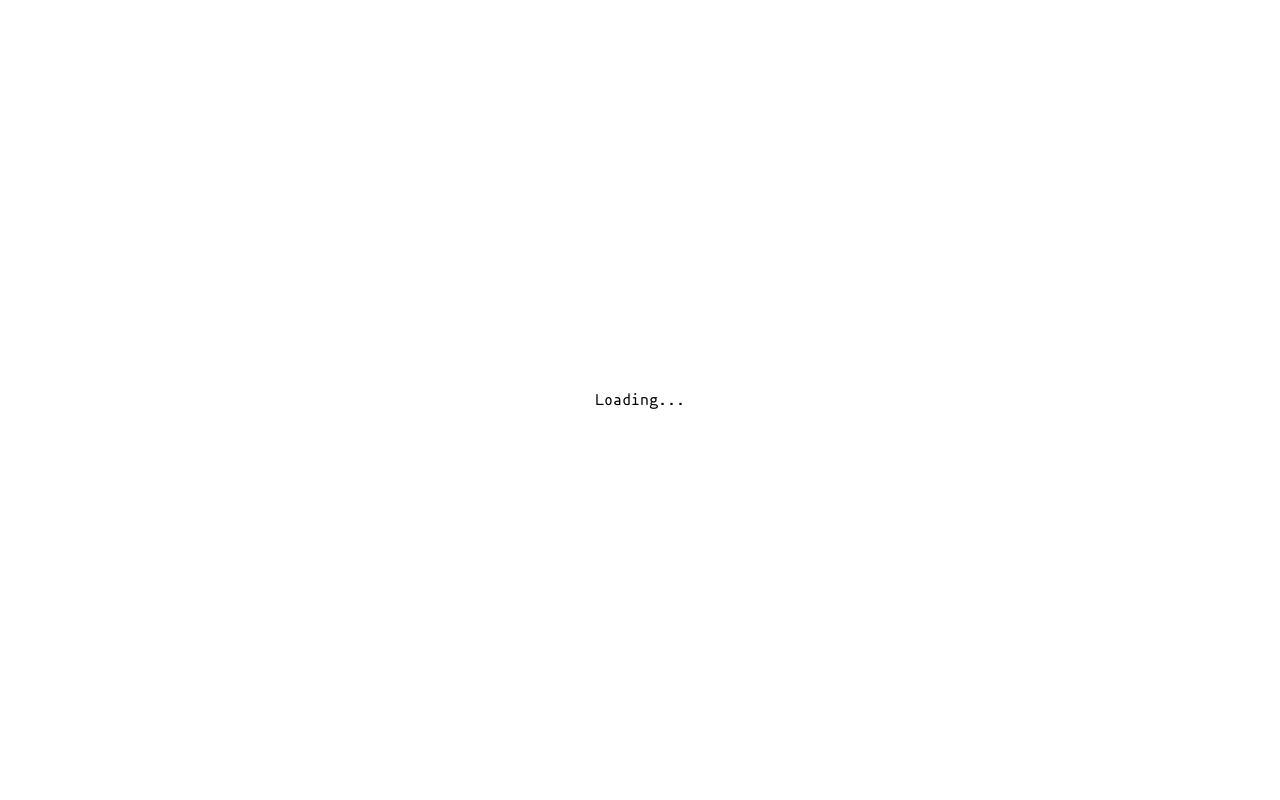
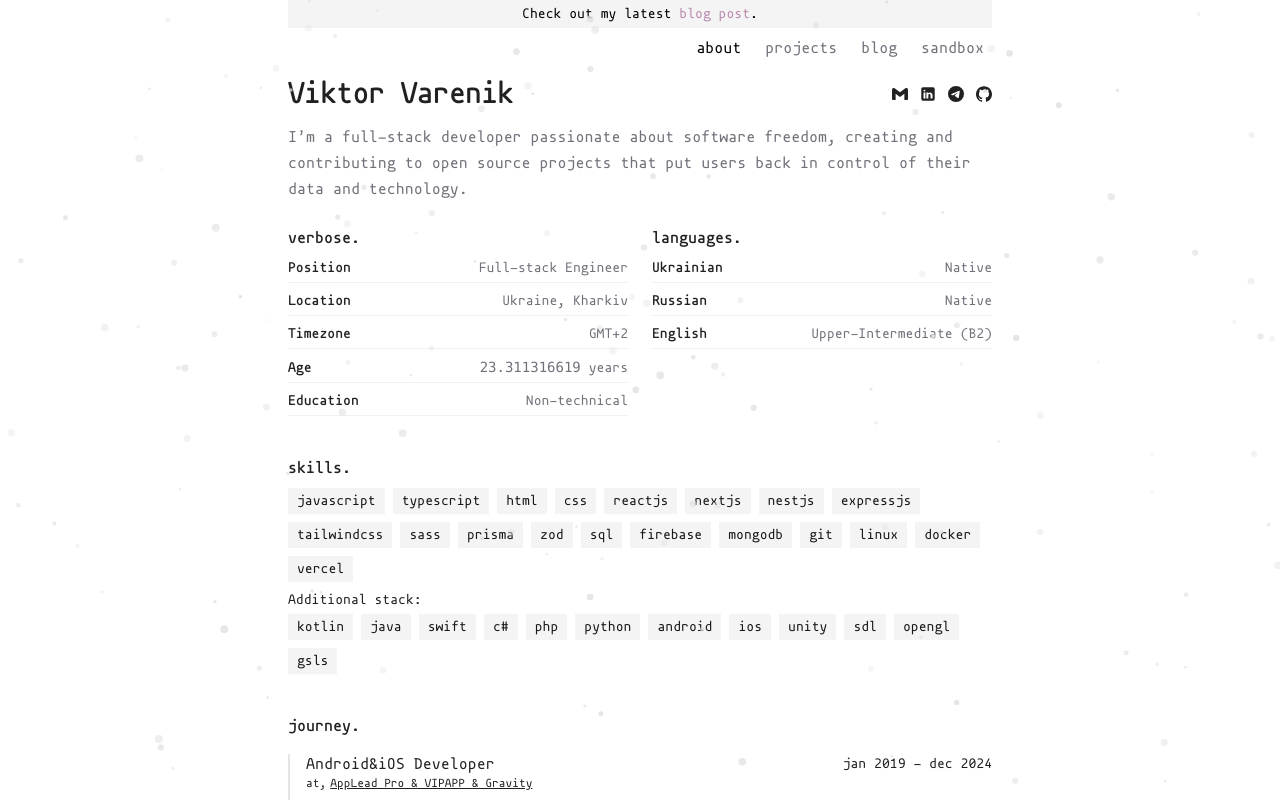
Before and after one commit to kotleni/kotleni.github.io, a Next.js app: page / in a window 1280 px wide. Shown: the top 800 px of the page. Built offline with nearby package versions, Linux system fonts and the light colour scheme.

Commit message:
chore: disable loading overlay

```diff
--- a/src/components/root-layout-content.tsx
+++ b/src/components/root-layout-content.tsx
@@ -4,7 +4,6 @@ import {Snowflakes} from '@/components/decorations/christmas';
 import {BackButton} from '@/components/back-button';
 import {PageNavigationLink} from '@/components/page-nav-link';
 import {StyledLink} from './styled-link';
-import {Loading} from '@/components/loading';
 
 interface NavLinkInfo {
     title: string;
@@ -33,7 +32,7 @@ export function RootLayoutContent({
             disableTransitionOnChange
         >
             <Snowflakes />
-            <Loading />
+            {/*<Loading />*/}
             <div
                 className={cn(
                     'flex flex-col',
```
